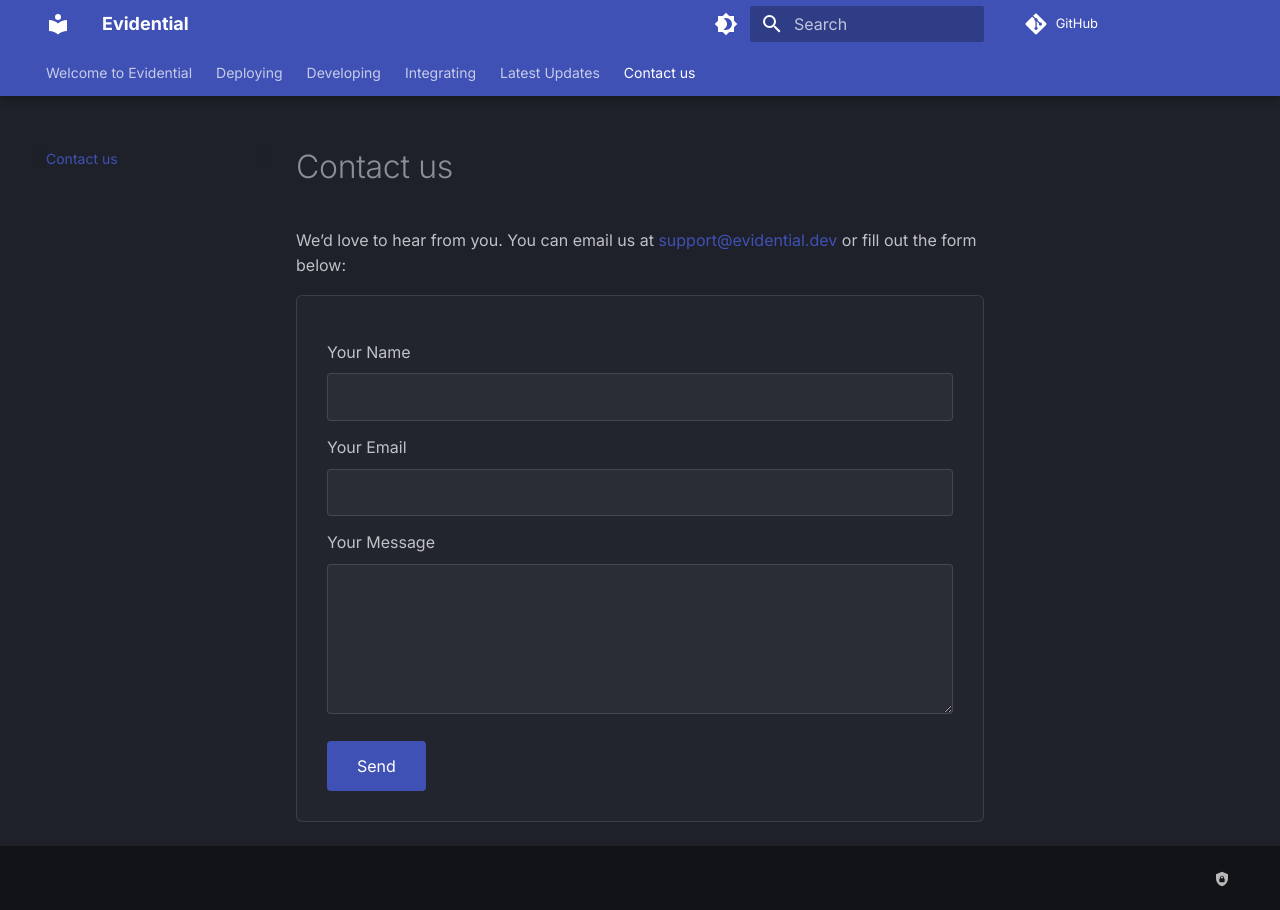
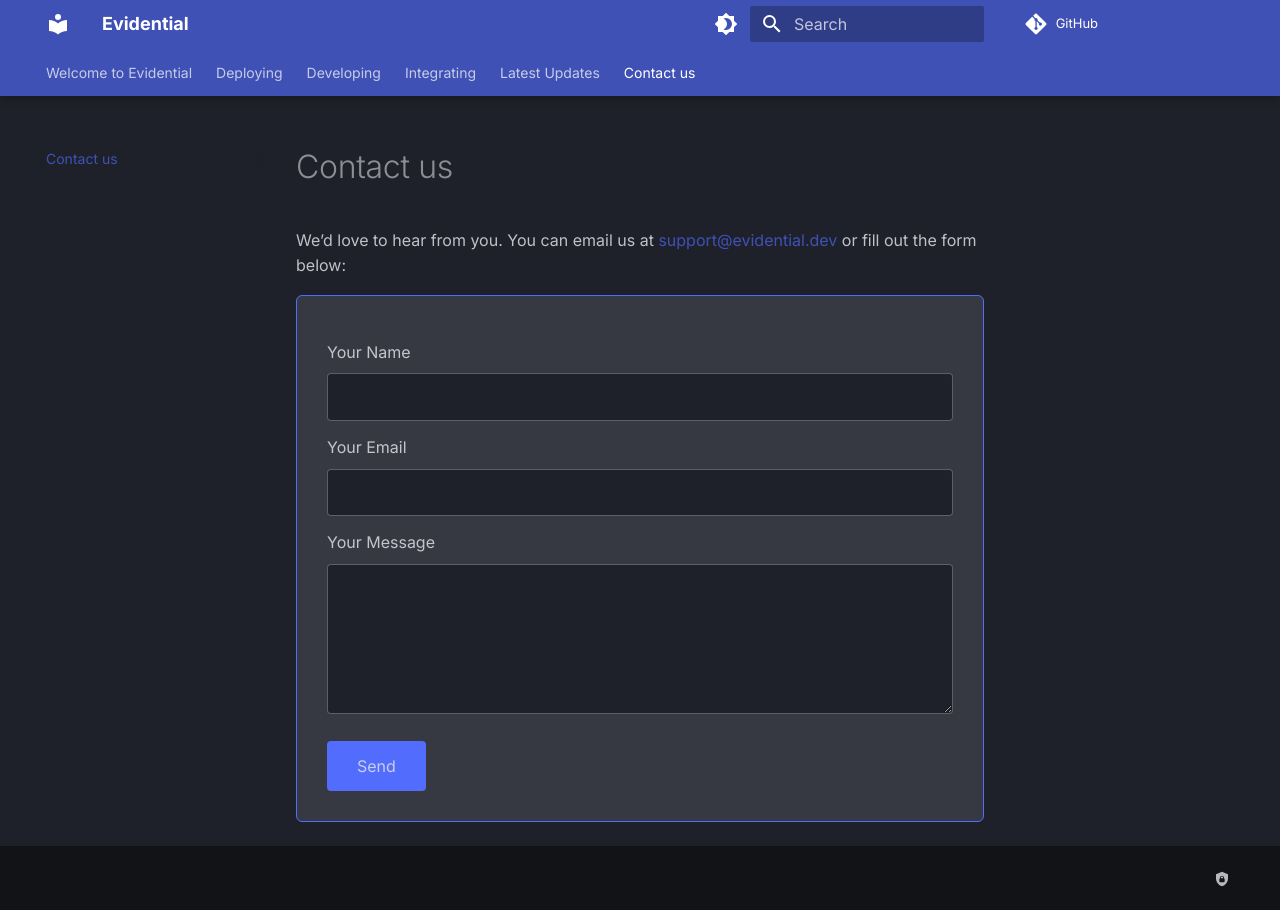
Before and after one commit to agency-fund/evidential-docs, an MkDocs documentation site: the page built from docs/contact.md, in a window 1280 px wide. Built offline with MkDocs 1.6.1 and Material for MkDocs 9.7.7, drawn with Linux system fonts in a browser that asks for light colours; comment, search, counter and statistics services are not loaded.

Commit message:
fixed styles

```diff
--- a/docs/stylesheets/extra.css
+++ b/docs/stylesheets/extra.css
@@ -1,9 +1,9 @@
 /* 1. form container */
 .contact-form form {
-  border: 1px solid rgba(255, 255, 255, 0.12);
+  border: 1px solid var(--md-accent-fg-color);
   border-radius: 6px;
   padding: 1.5rem;
-  background: rgba(255, 255, 255, 0.02);
+  background: var(--md-default-fg-color--lightest);
 }
 
 /* 2. labels */
@@ -21,8 +21,8 @@
   width: 100%;
   box-sizing: border-box;
   font: inherit;
-  background: rgba(255, 255, 255, 0.04);
-  border: 1px solid rgba(255, 255, 255, 0.12);
+  background: var(--md-default-bg-color);
+  border: 1px solid var(--md-default-fg-color--lighter);
   border-radius: 4px;
   padding: 0.5rem 0.75rem;
   color: var(--md-default-fg-color);
@@ -34,15 +34,17 @@
 .contact-form textarea:focus {
   outline: none;
   border-color: var(--md-primary-fg-color);
+  box-shadow: 0 0 0 2px rgba(33, 150, 243, 0.2);
 }
 
 /* 5. submit button spacing */
 .contact-form .form-submit {
   margin-top: 1rem;
-  background: var(--md-primary-fg-color);
+  background: var(--md-accent-fg-color);
   border: none;
   border-radius: 4px;
   padding: 0.75rem 1.5rem;
+  color: var(--md-typeset-fg-color);
 }
 
 .contact-form .form-submit:hover {
```
